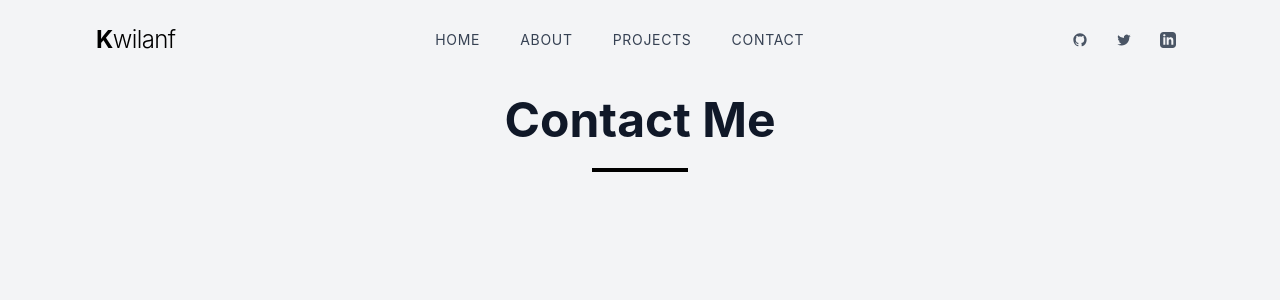
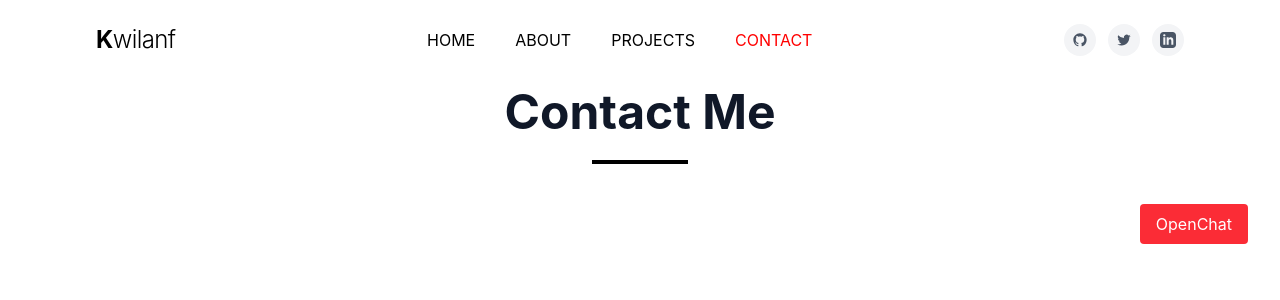
Before and after one commit to KWilanF/MyPortfolio, a React (Vite) app: page /contact in a window 1280 px wide. Shown: the top 300 px of the page. Built offline with nearby package versions, Linux system fonts and the light colour scheme.

Commit message:
commit changes

```diff
--- a/src/App.jsx
+++ b/src/App.jsx
@@ -3,6 +3,7 @@ import Home from "./pages/Home";
 import About from "./pages/About";
 import Project from "./pages/Project";
 import Contact from "./pages/Contact";
+import NotfoundPage from "./pages/NotfoundPage";
 
 function App(){
   return(
@@ -11,6 +12,7 @@ function App(){
       <Route path="/about" element={<About />} />
       <Route path="/projects" element={<Project />} />
       <Route path="/contact" element={<Contact />} />
+      <Route path="*" element={<NotfoundPage />} />
     </Routes>
 
   )
--- /dev/null
+++ b/src/components/Footer.jsx
@@ -0,0 +1,7 @@
+const Footer = () => {
+    return(
+        <div>
+
+        </div>
+    )
+}
--- a/src/components/Header.jsx
+++ b/src/components/Header.jsx
@@ -1,4 +1,4 @@
-import { Link } from 'react-router-dom'
+import { Link, NavLink } from 'react-router-dom'
 
 const Header = () => {
 
@@ -13,18 +13,18 @@ const Header = () => {
 
   {/* Navigation */}
   <div className="flex gap-10">
-    <Link to="/" className="text-gray-700 hover:text-black text-sm tracking-wider">
+    <NavLink to="/" style={({isActive}) => {return isActive ? {color: "red"} : {color: "black"}}}>
       HOME
-    </Link>
-    <Link to="/about" className="text-gray-700 hover:text-black text-sm tracking-wider">
+    </NavLink>
+    <NavLink to="/about" style={({isActive}) => {return isActive ? {color: "red"} : {color: "black"}}}>
       ABOUT
-    </Link>
-    <Link to="/projects" className="text-gray-700 hover:text-black text-sm tracking-wider">
+    </NavLink>
+    <NavLink to="/projects" style={({isActive}) => {return isActive ? {color: "red"} : {color: "black"}}}>
       PROJECTS
-    </Link>
-    <Link to="/contact" className="text-gray-700 hover:text-black text-sm tracking-wider">
+    </NavLink>
+    <NavLink to="/contact" style={({isActive}) => {return isActive ? {color: "red"} : {color: "black"}}}>
       CONTACT
-    </Link>
+    </NavLink>
   </div>
    {/* Social Icons with Background */}
     <div className="flex gap-3">
--- /dev/null
+++ b/src/components/chatbot/ChatMessage.jsx
@@ -0,0 +1,23 @@
+import userprof from "/user.png";
+import robotprof from "/robot.png";
+
+
+const ChatMessage = ({message, sender}) => {
+
+
+    return(
+        <>
+        {sender === "robot" && (
+            <img src={robotprof} alt="Robot" className="w-10" />
+        )
+        }
+        {message}
+
+        {sender === "user" && (
+            <img src={userprof} alt="User" className="w-10" />
+        )}
+        </>
+    );
+};
+
+export default ChatMessage;
--- /dev/null
+++ b/src/components/chatbot/Chatbot.jsx
@@ -0,0 +1,25 @@
+import Input from "./Input";
+import ChatMessage from "./ChatMessage";
+
+
+const Chatbot = () => {
+
+    return (
+        <div className="flex flex-col gap-4 bg-gray-100 border border-red-300 w-128 h-[450px] rounded-lg p-4 mx-4">
+
+           <div className="flex flex-col gap-4">
+             <ChatMessage message="hello chatbot" sender="user" />
+            <ChatMessage message="hi how can i help you?" sender="robot" />
+            <ChatMessage message="what day is today" sender="user" />
+            <ChatMessage message="today is" sender="robot" />
+           </div>
+
+           <div className="mt-auto flex justify-center">
+             <Input />
+           </div>
+
+        </div>
+    )
+};
+
+export default Chatbot;
--- /dev/null
+++ b/src/components/chatbot/Input.jsx
@@ -0,0 +1,14 @@
+function Input() {
+
+    return (
+        <div>
+            <input className="border border-gray-400 p-2 rounded-lg mr-4" placeholder="send message"
+                size="30"></input>
+            <button className="bg-red-500 text-white px-4 py-2 rounded">
+                Send
+            </button>
+        </div>
+    )
+}
+
+export default Input;
--- a/src/pages/About.jsx
+++ b/src/pages/About.jsx
@@ -2,9 +2,9 @@ import Header from "../components/Header";
 
 const About = () => {
     return (
-        <div>
+        <div className="min-h-screen bg-white sm:px-6 lg:px-8">
             <Header />
-            <div className="max-w-4xl mx-auto px-4 py-4">
+            <div className="max-w-4xl mx-auto px-4 py-4 ">
                 <div className="text-center">
                     <h1 className="text-4xl md:text-5xl font-bold text-gray-900 mb-6">
                         About Me
@@ -16,7 +16,6 @@ const About = () => {
                     </p>
                 </div>
             </div>
-
         </div>
     )
 }
--- a/src/pages/Contact.jsx
+++ b/src/pages/Contact.jsx
@@ -1,10 +1,16 @@
+import Chatbot from "../components/chatbot/Chatbot";
 import Header from "../components/Header";
+import { useState } from "react";
 
 const Contact = () => {
+    const [chatbot, setChatbot] = useState(false);
+
     return (
-        <div>
+        <div className="min-h-screen bg-white sm:px-6 lg:px-8">
+
             <Header />
-            <div className="max-w-4xl mx-auto px-4 py-4">
+
+            <div className="max-w-4xl mx-auto px-2 py-2">
                 <div className="text-center ">
                     <h1 className="text-4xl md:text-5xl font-bold text-gray-900 mb-6">
                         Contact Me
@@ -13,8 +19,16 @@ const Contact = () => {
 
                 </div>
             </div>
+            <div className="h-128 flex justify-end items-start">
+                <button className="bg-red-500 text-white px-4 py-2 rounded"
+                onClick={() => setChatbot(!chatbot)}>
+                    {chatbot ? "Close" : "OpenChat"}
+                </button>
+                {chatbot && <Chatbot />}
+            </div>
         </div>
-    )
+
+    );
 }
 
 export default Contact;
--- /dev/null
+++ b/src/pages/NotfoundPage.jsx
@@ -0,0 +1,26 @@
+import { Link } from "react-router-dom";
+
+export default function NotFound() {
+  return (
+    <div className="flex flex-col items-center justify-center h-screen bg-gray-50 text-center px-6">
+
+      <h1 className="text-8xl font-extrabold text-gray-900">404</h1>
+
+      <h2 className="mt-4 text-2xl font-semibold text-red-500">
+        Page Not Found
+      </h2>
+
+      <p className="mt-2 text-gray-500 max-w-md">
+        Sorry, the page you are looking for doesn’t exist or has been moved.
+      </p>
+
+      <Link
+        to="/"
+        className="mt-6 px-6 py-3 bg-red-500 text-white rounded-xl shadow-md hover:bg-gray-800 transition"
+      >
+        Go Back
+      </Link>
+
+    </div>
+  );
+}
--- a/src/pages/Project.jsx
+++ b/src/pages/Project.jsx
@@ -2,7 +2,7 @@ import Header from "../components/Header";
 
 const Project = () => {
     return (
-        <div>
+        <div className="min-h-screen bg-white sm:px-6 lg:px-8">
             <Header />
             <div className="max-w-4xl mx-auto px-4 py-4">
                 <div className="text-center">
@@ -13,6 +13,8 @@ const Project = () => {
 
                 </div>
             </div>
+
+
         </div>
     )
 }
```
Also changed, not shown: public/robot.png (added), public/user.png (added).
